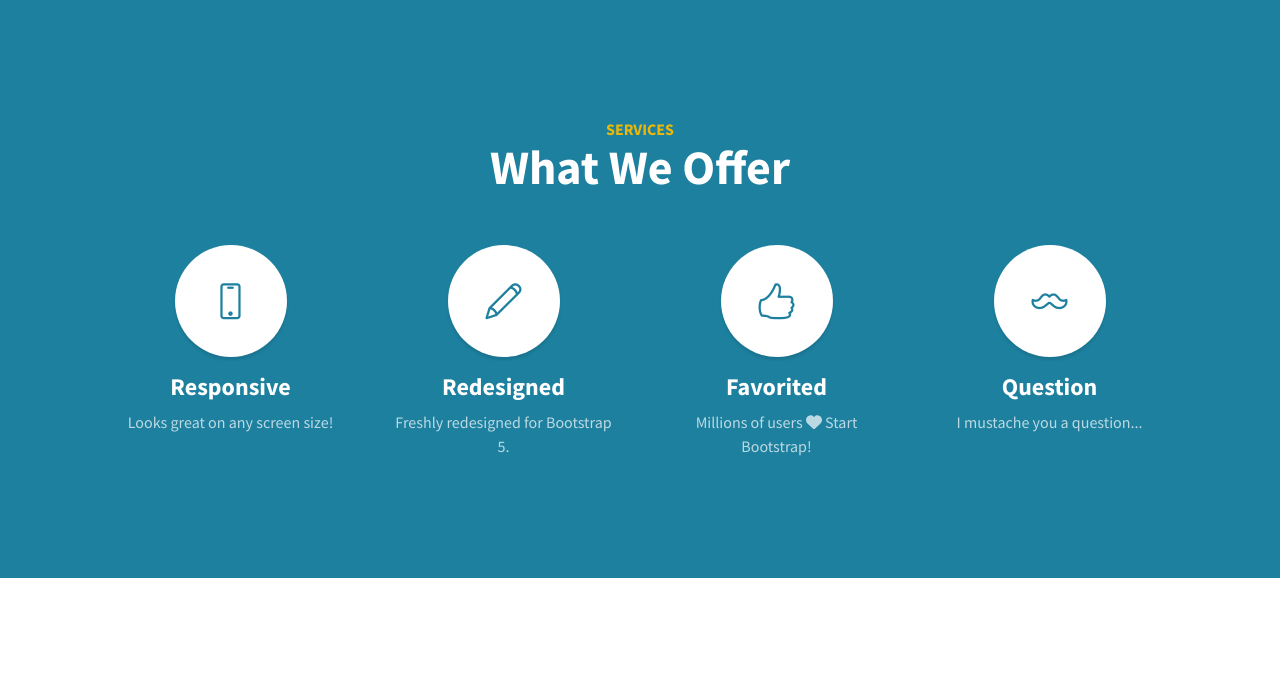
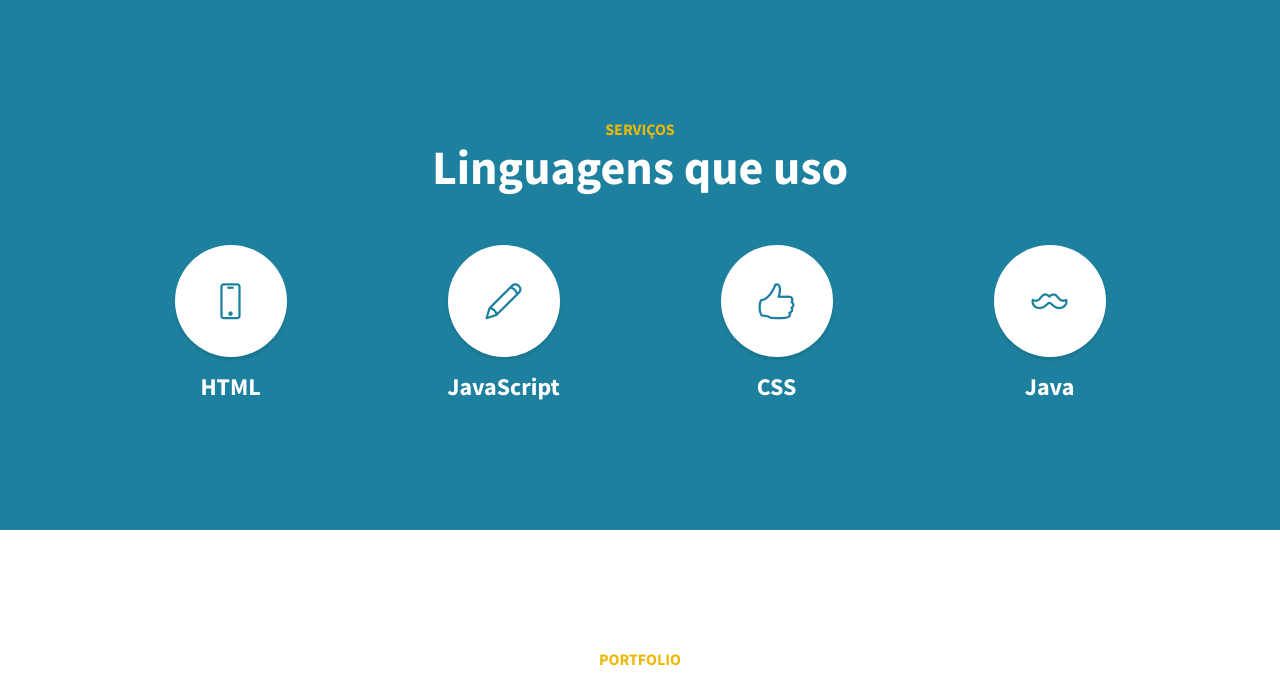
Before and after one commit to AlissonED/portifolio, a plain HTML site: page index.html in a window 1280 px wide. Shown: the part 800-1478 px from the top of the page. Drawn offline with nearby package versions, Linux system fonts and the light colour scheme.

Commit message:
Add files via upload

```diff
--- a/index.html
+++ b/index.html
@@ -24,7 +24,6 @@
             <ul class="sidebar-nav">
                 <li class="sidebar-brand"><a href="#page-top">Meu portfolio</a></li>
                 <li class="sidebar-nav-item"><a href="#page-top">inicio</a></li>
-                <li class="sidebar-nav-item"><a href="#about">sobre</a></li>
                 <li class="sidebar-nav-item"><a href="#services">Serviços</a></li>
                 <li class="sidebar-nav-item"><a href="#portfolio">Portfolio</a></li>
                 <li class="sidebar-nav-item"><a href="#contact">Contato</a></li>
@@ -41,33 +40,25 @@
         <section class="content-section bg-primary text-white text-center" id="services">
             <div class="container px-4 px-lg-5">
                 <div class="content-section-heading">
-                    <h3 class="text-secondary mb-0">Services</h3>
-                    <h2 class="mb-5">What We Offer</h2>
+                    <h3 class="text-secondary mb-0">Serviços</h3>
+                    <h2 class="mb-5">Linguagens que uso</h2>
                 </div>
                 <div class="row gx-4 gx-lg-5">
                     <div class="col-lg-3 col-md-6 mb-5 mb-lg-0">
                         <span class="service-icon rounded-circle mx-auto mb-3"><i class="icon-screen-smartphone"></i></span>
-                        <h4><strong>Responsive</strong></h4>
-                        <p class="text-faded mb-0">Looks great on any screen size!</p>
+                        <h4><strong>HTML</strong></h4>
                     </div>
                     <div class="col-lg-3 col-md-6 mb-5 mb-lg-0">
                         <span class="service-icon rounded-circle mx-auto mb-3"><i class="icon-pencil"></i></span>
-                        <h4><strong>Redesigned</strong></h4>
-                        <p class="text-faded mb-0">Freshly redesigned for Bootstrap 5.</p>
+                        <h4><strong>JavaScript</strong></h4>
                     </div>
                     <div class="col-lg-3 col-md-6 mb-5 mb-md-0">
                         <span class="service-icon rounded-circle mx-auto mb-3"><i class="icon-like"></i></span>
-                        <h4><strong>Favorited</strong></h4>
-                        <p class="text-faded mb-0">
-                            Millions of users
-                            <i class="fas fa-heart"></i>
-                            Start Bootstrap!
-                        </p>
+                        <h4><strong>CSS</strong></h4>
                     </div>
                     <div class="col-lg-3 col-md-6">
                         <span class="service-icon rounded-circle mx-auto mb-3"><i class="icon-mustache"></i></span>
-                        <h4><strong>Question</strong></h4>
-                        <p class="text-faded mb-0">I mustache you a question...</p>
+                        <h4><strong>Java</strong></h4>
                     </div>
                 </div>
             </div>
@@ -128,16 +119,8 @@
                 </div>
             </div>
         </section>
-        <!-- Call to Action-->
-        <section class="content-section bg-primary text-white">
-            <div class="container px-4 px-lg-5 text-center">
-                <h2 class="mb-4">The buttons below are impossible to resist...</h2>
-                <a class="btn btn-xl btn-light me-4" href="#!">Click Me!</a>
-                <a class="btn btn-xl btn-dark" href="#!">Look at Me!</a>
-            </div>
-        </section>
-        <!-- Footer-->
-        <footer class="footer text-center">
+       <!-- Footer-->
+        <footer class="footer text-center" id="contact">
             <div class="container px-4 px-lg-5">
                 <ul class="list-inline mb-5">
                     <li class="list-inline-item">
@@ -147,7 +130,7 @@
                         <a class="social-link rounded-circle text-white mr-3" href="#!"><i class="icon-social-twitter"></i></a>
                     </li>
                     <li class="list-inline-item">
-                        <a class="social-link rounded-circle text-white" href="#!"><i class="icon-social-github"></i></a>
+                        <a class="social-link rounded-circle text-white" href="https://github.com/AlissonED"><i class="icon-social-github"></i></a>
                     </li>
                 </ul>
                 <p class="text-muted small mb-0">Copyright &copy; Your Website 2022</p>
```
